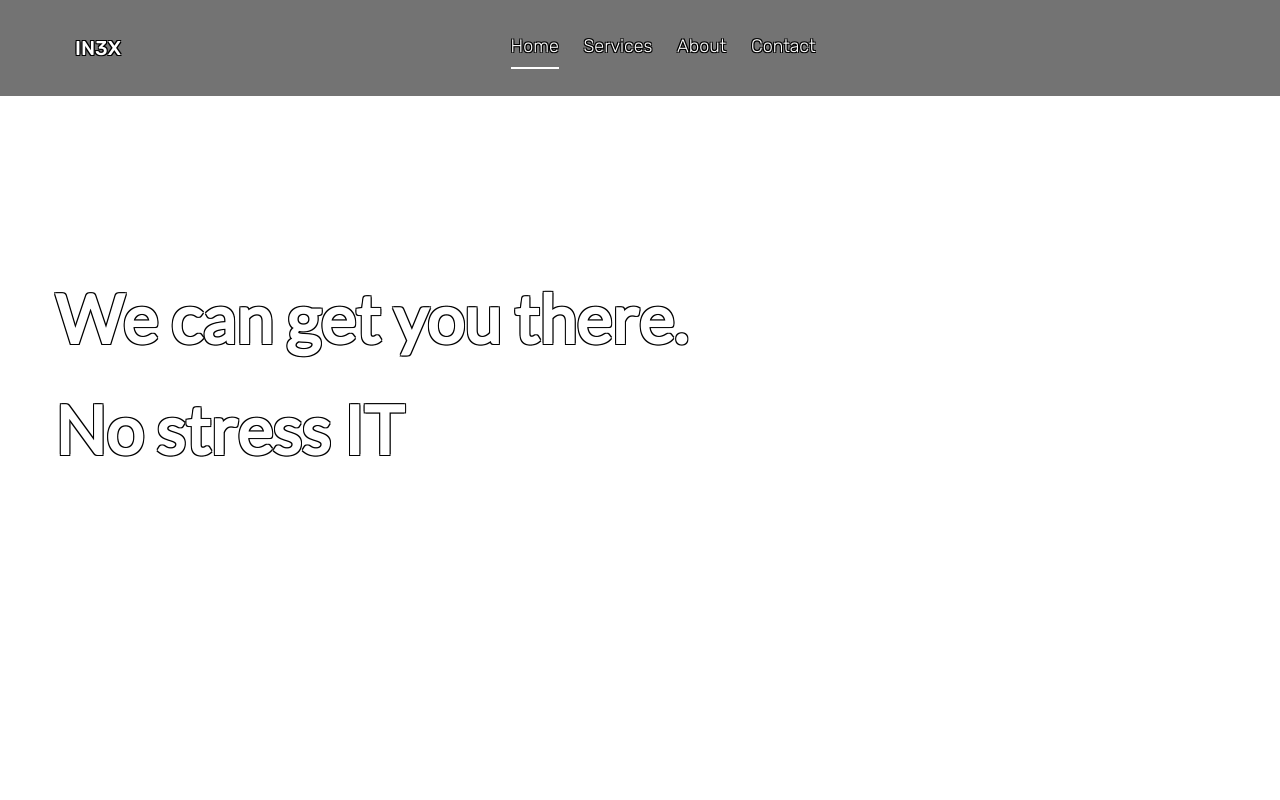
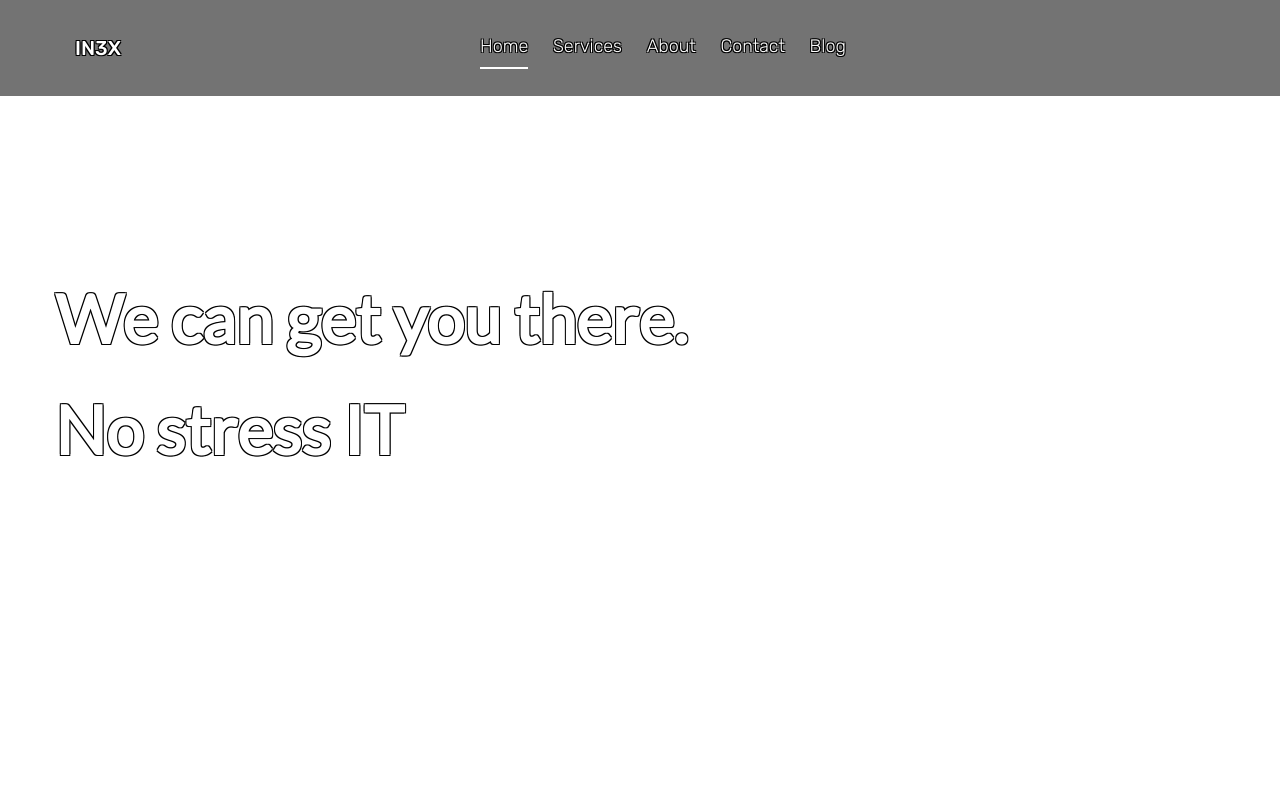
Before and after one commit to alsoeric/in3x_website, a website: page index.html in a window 1280 px wide. Shown: the top 800 px of the page. Drawn offline with Linux system fonts and the light colour scheme; files whose address does not match are found by name.

Commit message:
add blog menu item.  need to fix where it points to after DNS propagates

```diff
--- a/index.html
+++ b/index.html
@@ -34,6 +34,9 @@
                         </li>
                         <li>
                             <a href="#contact">Contact</a>
+                        </li>
+                        <li>
+                            <a href="alsoeric.github.io">Blog</a>
                         </li>
                     </ul>
                     <!-- <ul class="probootstrap-header-social hidden-xs">
```
